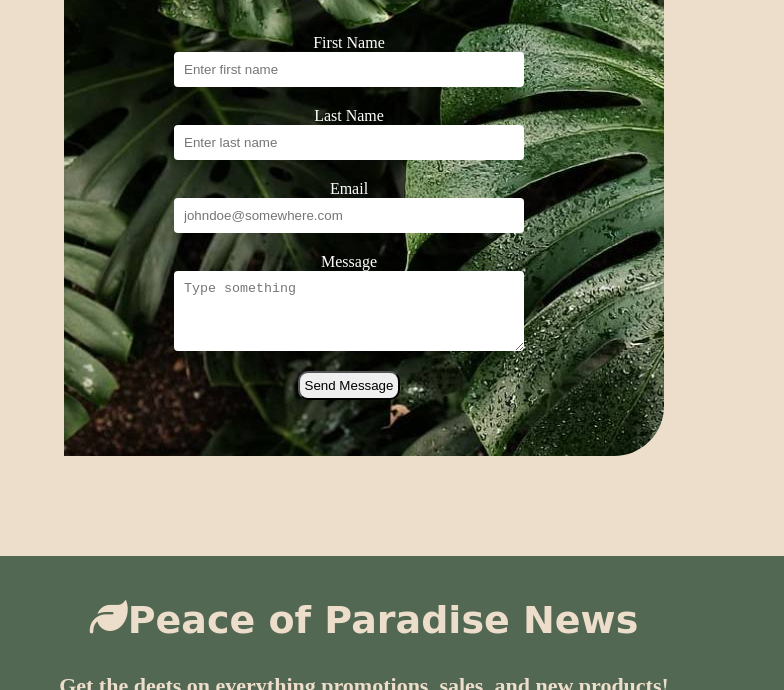
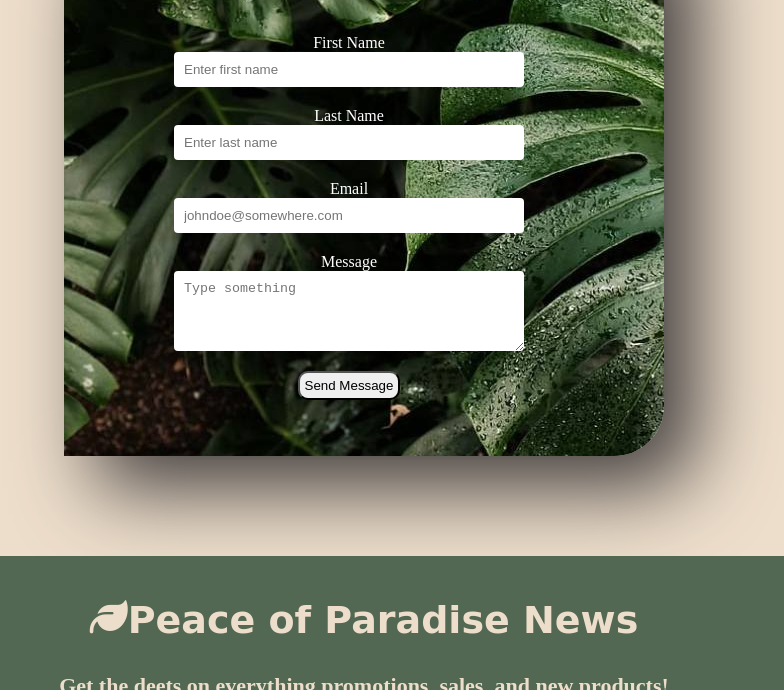
Before and after one commit to dcase312/ecommerce-website, a plain HTML site: page contact.html in a window 1280 px wide. Shown: the part 410-1100 px from the top of the page, without its empty margins (276-1060 px from the left). Drawn offline with Linux system fonts and the light colour scheme; a web font is replaced by a local one.

Commit message:
edited something in the css

```diff
--- a/style.css
+++ b/style.css
@@ -258,7 +258,7 @@ footer a{
     margin: 100px auto;
     border-bottom-right-radius: 50px;
     border-top-left-radius: 50px;
-
+    box-shadow: 2rem 2rem 5rem rgb(64, 60, 60);
 
 }
 
```
